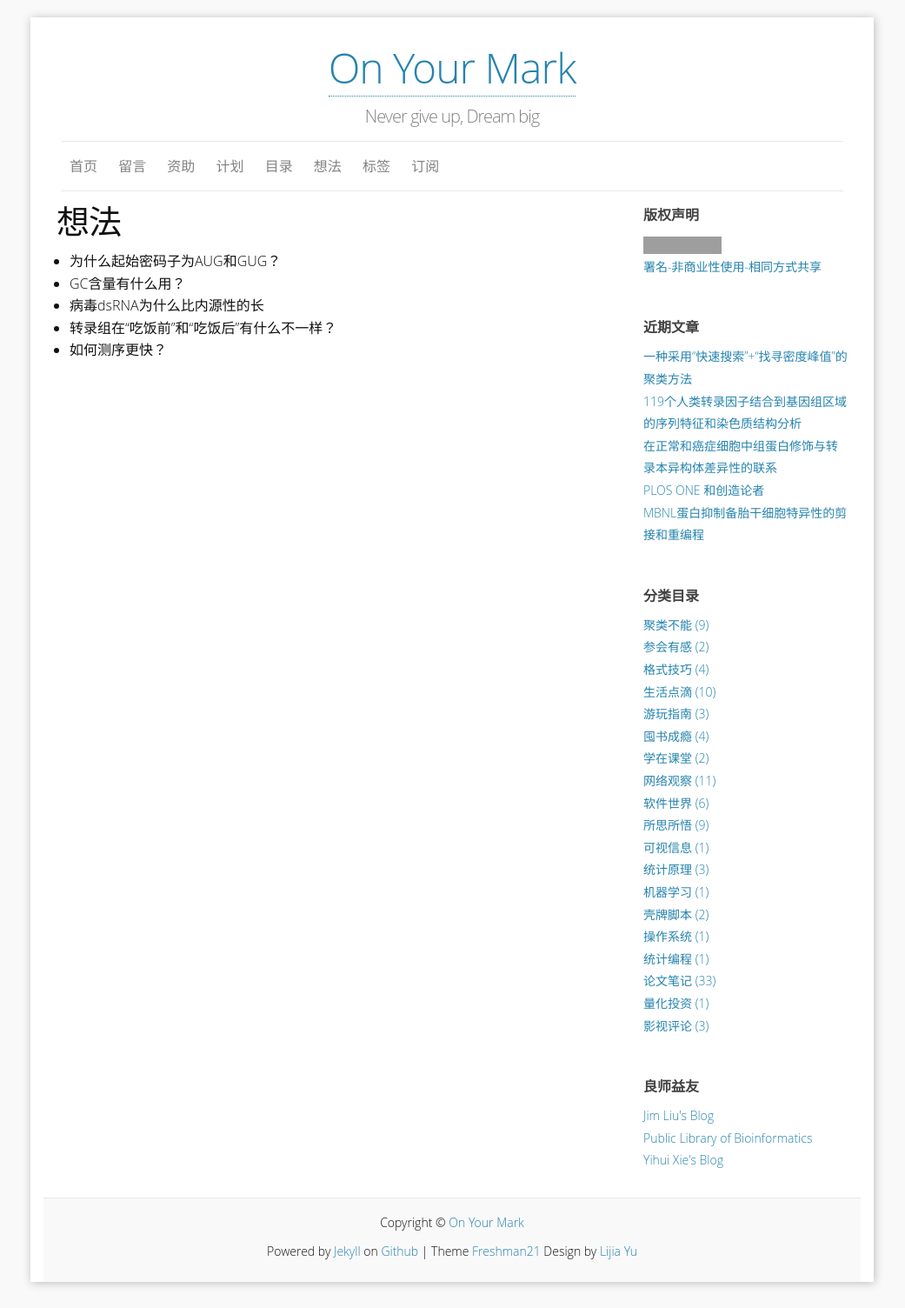
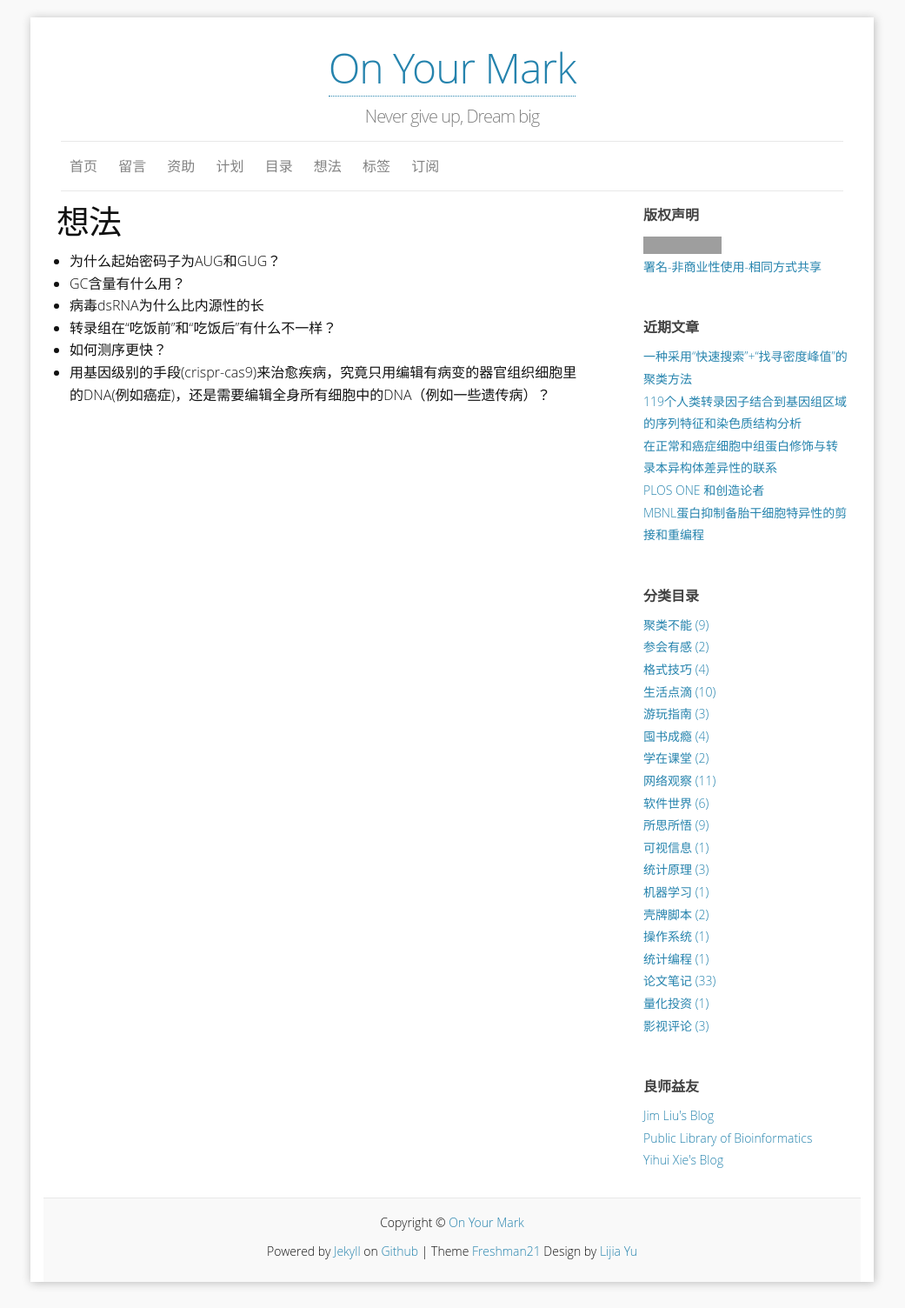
Before and after one commit to yulijia/cn, a Jekyll site: the page built from thoughts/index.md, in a window 1280 px wide. Shown: the whole page at 87% size, without its empty margins (120-1161 px from the left). Built offline with Jekyll 4.4.1, drawn with Linux system fonts in a browser that asks for light colours; some web fonts are replaced; grey boxes are pictures that could not be loaded.

Commit message:
add(content): new question

```diff
--- a/thoughts/index.md
+++ b/thoughts/index.md
@@ -10,3 +10,4 @@ permalink: /thoughts/
 - 病毒dsRNA为什么比内源性的长
 - 转录组在“吃饭前”和“吃饭后”有什么不一样？
 - 如何测序更快？
+- 用基因级别的手段(crispr-cas9)来治愈疾病，究竟只用编辑有病变的器官组织细胞里的DNA(例如癌症)，还是需要编辑全身所有细胞中的DNA（例如一些遗传病）？
```
